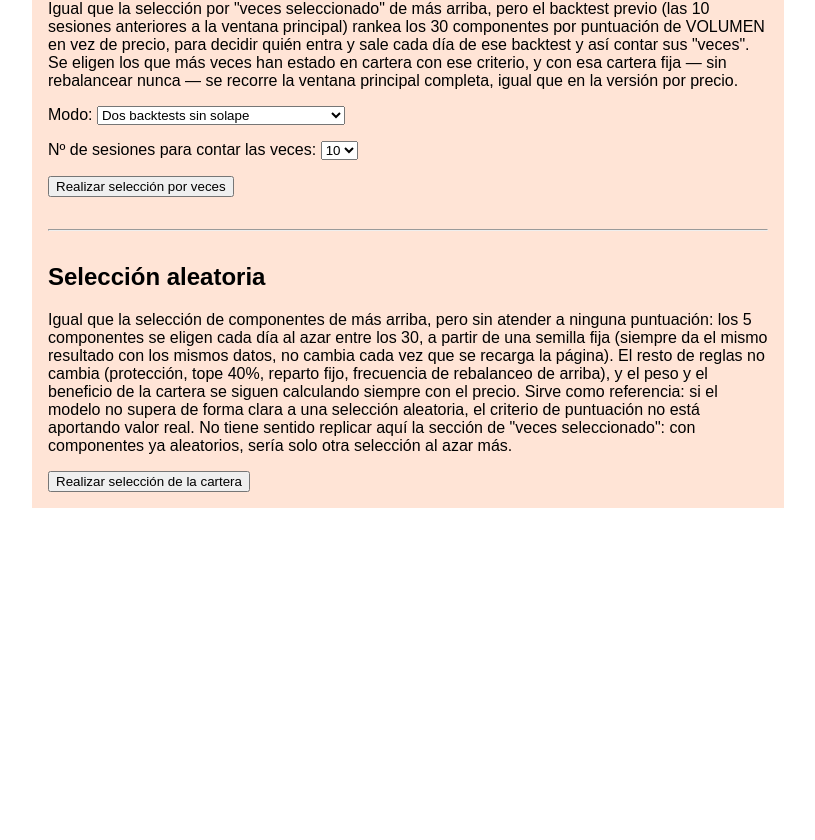
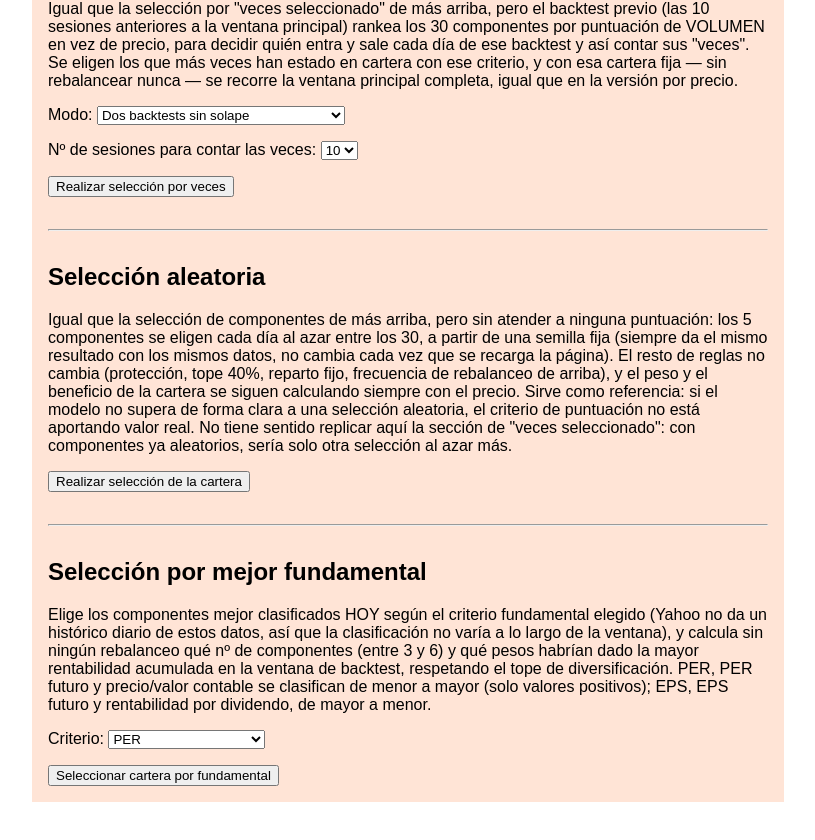
Before and after one commit to antonioluiscliment/fondo-ia-web, a Next.js app: page / in a window 1280 px wide. Shown: the part 2981-3821 px from the top of the page, without its empty margins (232-1047 px from the left). Before the commit the page ends 3529 px from the top, so only its background shows below. Built offline with nearby package versions, Linux system fonts and the light colour scheme.

Commit message:
Add files via upload

```diff
--- a/pages/index.js
+++ b/pages/index.js
@@ -68,6 +68,11 @@ export default function Home() {
   const [seleccionAleatoria, setSeleccionAleatoria] = useState(null);
   const [cargandoSeleccionAleatoria, setCargandoSeleccionAleatoria] = useState(false);
   const [errorSeleccionAleatoria, setErrorSeleccionAleatoria] = useState(null);
+
+  const [criterioFundamental, setCriterioFundamental] = useState("per");
+  const [mejorFundamental, setMejorFundamental] = useState(null);
+  const [cargandoMejorFundamental, setCargandoMejorFundamental] = useState(false);
+  const [errorMejorFundamental, setErrorMejorFundamental] = useState(null);
 
   const [resultadosOptimizacion, setResultadosOptimizacion] = useState(null);
   const [cargandoOptimizacion, setCargandoOptimizacion] = useState(false);
@@ -191,6 +196,22 @@ export default function Home() {
       setErrorSeleccionAleatoria(e.message);
     } finally {
       setCargandoSeleccionAleatoria(false);
+    }
+  }
+
+  async function realizarMejorFundamental() {
+    setCargandoMejorFundamental(true);
+    setErrorMejorFundamental(null);
+    setMejorFundamental(null);
+    try {
+      const resp = await fetch(`/api/mejorFundamentalActual?indice=${indiceId}&criterio=${criterioFundamental}&max=${pesoMaximo}&dias=${diasVentana}`);
+      const json = await resp.json();
+      if (!resp.ok) throw new Error(json.error || "Error desconocido");
+      setMejorFundamental(json);
+    } catch (e) {
+      setErrorMejorFundamental(e.message);
+    } finally {
+      setCargandoMejorFundamental(false);
     }
   }
 
@@ -1311,6 +1332,80 @@ export default function Home() {
           )}
         </div>
       )}
+
+      <hr style={{ margin: "32px 0" }} />
+
+      <h2>{t.mejorFundamentalTitulo}</h2>
+      <p>{t.mejorFundamentalDesc}</p>
+      <p>
+        {t.mejorFundamentalCriterioEtiqueta}{" "}
+        <select value={criterioFundamental} onChange={(e) => setCriterioFundamental(e.target.value)}>
+          <option value="per">{t.colPER}</option>
+          <option value="perFuturo">{t.colPERFuturo}</option>
+          <option value="eps">{t.colEPS}</option>
+          <option value="epsFuturo">{t.colEPSFuturo}</option>
+          <option value="pvc">{t.colPVC}</option>
+          <option value="dividendo">{t.colDividendo}</option>
+        </select>
+      </p>
+      <button onClick={realizarMejorFundamental} disabled={bloqueadoPorDiasEfectivos || cargandoMejorFundamental}>
+        {cargandoMejorFundamental ? t.mejorFundamentalBotonCargando : t.mejorFundamentalBoton}
+      </button>
+
+      {errorMejorFundamental && <p style={{ color: "crimson" }}>{t.error}: {errorMejorFundamental}</p>}
+
+      {mejorFundamental && (
+        <div style={{ border: "2px solid #333", borderRadius: 6, padding: 16, margin: "12px 0" }}>
+          <p>{t.mejorFundamentalNComponentes(mejorFundamental.nComponentes)}</p>
+          <table border="1" cellPadding="6" style={{ borderCollapse: "collapse", width: "100%" }}>
+            <thead>
+              <tr>
+                <th>{t.colTicker}</th>
+                <th>{t.colValorCriterio}</th>
+                <th>{t.colRentabilidadPeriodo}</th>
+                <th>{t.colPeso}</th>
+              </tr>
+            </thead>
+            <tbody>
+              {mejorFundamental.cartera.map((c) => (
+                <tr key={c.ticker}>
+                  <td>{tickerVisible(c.ticker)} — {c.nombre}</td>
+                  <td>{c.valor.toFixed(2)}</td>
+                  <td style={{ color: c.retornoPeriodoPct >= 0 ? "green" : "crimson" }}>{c.retornoPeriodoPct.toFixed(2)}%</td>
+                  <td>{c.peso}%</td>
+                </tr>
+              ))}
+            </tbody>
+          </table>
+
+          {mejorFundamental.excluidos.length > 0 && (
+            <p style={{ color: "#555", fontStyle: "italic" }}>{t.mejorFundamentalExcluidos(mejorFundamental.excluidos.length)}</p>
+          )}
+
+          <h3 style={{ marginTop: 16 }}>{t.expectativaRentabilidad}</h3>
+          <p style={{ fontSize: "1.2em" }}>
+            {t.modelo}{" "}
+            <b style={{ color: mejorFundamental.rentabilidadCartera.rentabilidadPct >= 0 ? "green" : "crimson" }}>
+              {mejorFundamental.rentabilidadCartera.rentabilidadPct.toFixed(3)}%
+            </b>
+          </p>
+          {mejorFundamental.rentabilidadIndice && (
+            <>
+              <p style={{ fontSize: "1.2em" }}>
+                {t.indiceFechas(nombreIndice, mejorFundamental.rentabilidadIndice.fechaInicio, mejorFundamental.rentabilidadIndice.fechaFin)}{" "}
+                <b style={{ color: mejorFundamental.rentabilidadIndice.rentabilidadPct >= 0 ? "green" : "crimson" }}>
+                  {mejorFundamental.rentabilidadIndice.rentabilidadPct.toFixed(3)}%
+                </b>
+              </p>
+              <p style={{ fontWeight: "bold" }}>
+                {mejorFundamental.rentabilidadCartera.rentabilidadPct >= mejorFundamental.rentabilidadIndice.rentabilidadPct
+                  ? t.superaIndice((mejorFundamental.rentabilidadCartera.rentabilidadPct - mejorFundamental.rentabilidadIndice.rentabilidadPct).toFixed(3))
+                  : t.quedaPorDebajo((mejorFundamental.rentabilidadIndice.rentabilidadPct - mejorFundamental.rentabilidadCartera.rentabilidadPct).toFixed(3))}
+              </p>
+            </>
+          )}
+        </div>
+      )}
     </MenuLayout>
   );
 }
```
